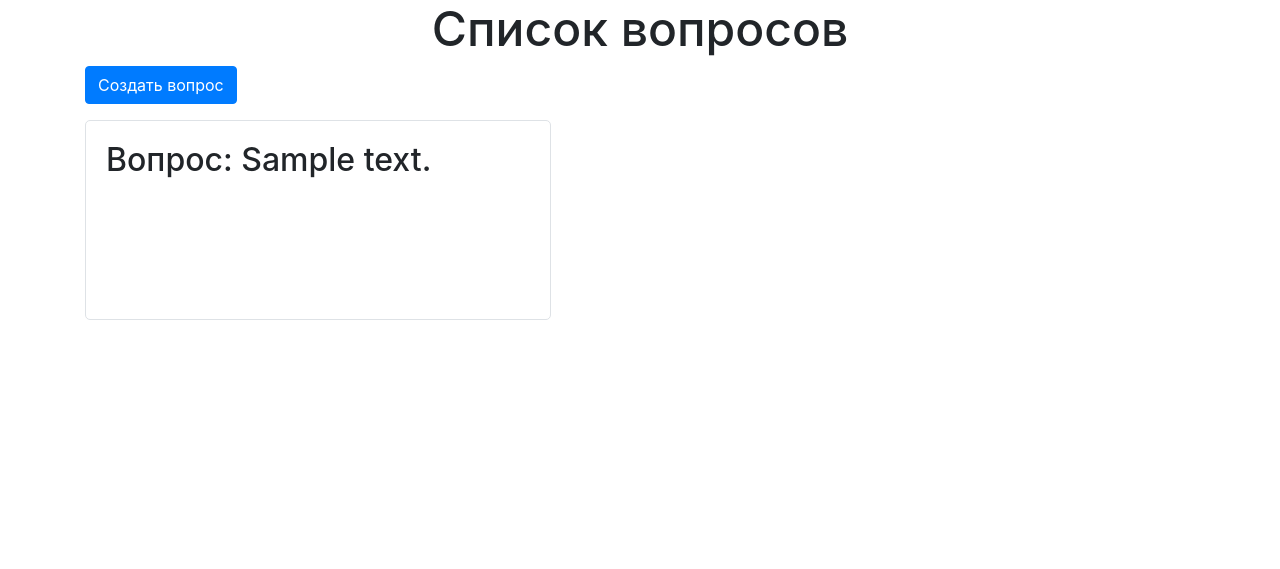
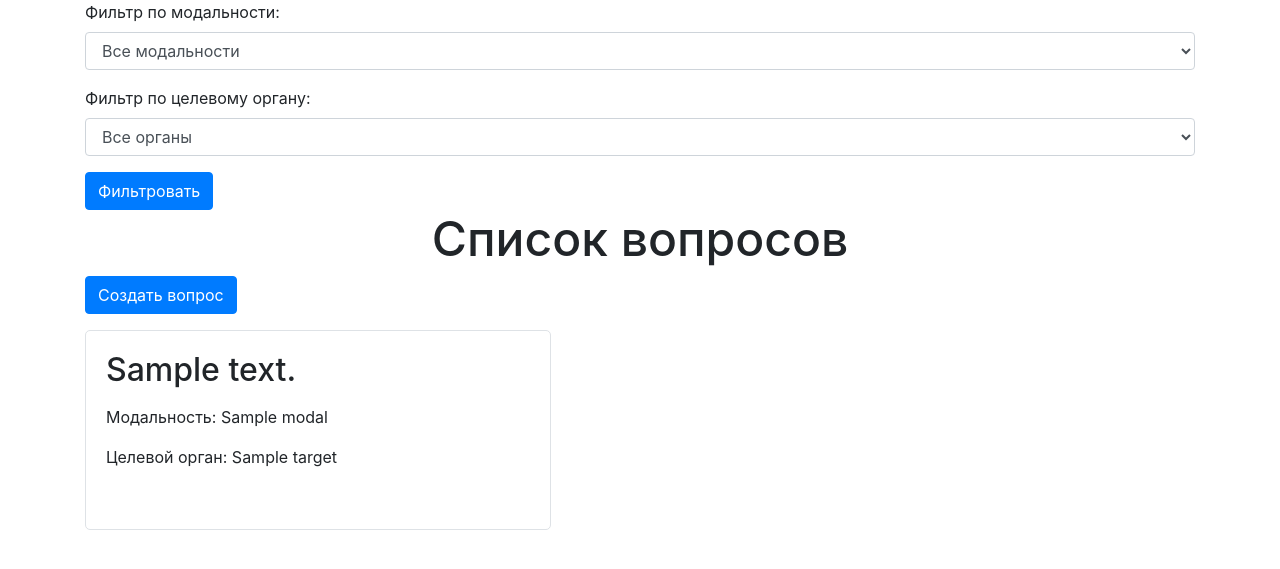
Before and after one commit to VadimKirillov/TelemedAI_Testing_System, a Flask app: page /question in a window 1280 px wide. Shown: the part 56-625 px from the top of the page. Run offline with Flask 3, Linux system fonts and the light colour scheme; tables that the repository leaves empty hold one stand-in row (values such as "Sample post"); some libraries are stand-ins or nearby versions.

Commit message:
delete + filter + start_db_tests

```diff
--- a/app.py
+++ b/app.py
@@ -37,11 +37,32 @@ def tests():
     return render_template("tests.html")
 
 
-@app.route("/question")
+@app.route("/question", methods=["GET"])
 def display_questions():
-    # Загрузите данные из базы данных, например, список всех вопросов
-    questions = Question.query.all()
-    return render_template("question.html", questions=questions)
+    modal_id = request.args.get("modal")
+    target_body_id = request.args.get("target_body")
+
+    questions = Question.query
+
+    if modal_id:
+        questions = questions.filter(Question.modality_id == modal_id)
+
+    if target_body_id:
+        questions = questions.filter(Question.target_body_id == target_body_id)
+
+    questions = questions.all()
+
+    modals = Modal.query.all()
+    target_bodies = Target.query.all()
+
+    return render_template(
+        "question.html",
+        questions=questions,
+        modals=modals,
+        target_bodies=target_bodies,
+        current_modal=modal_id,
+        current_target_body=target_body_id,
+    )
 
 
 @app.route("/question/<int:question_id>")
@@ -52,6 +73,20 @@ def display_question(question_id):
     answers = Answer.query.filter_by(id_question=question_id).all()
     return render_template("question_detail.html", question=question, answers=answers)
 
+@app.route("/delete_question/<int:question_id>", methods=["POST"])
+def delete_question(question_id):
+    question = Question.query.get(question_id)
+    if question:
+        # Удалить связанные ответы
+        answers = Answer.query.filter_by(id_question=question_id).all()
+        for answer in answers:
+            db.session.delete(answer)
+
+        # Удалить вопрос
+        db.session.delete(question)
+        db.session.commit()
+
+    return redirect(url_for("display_questions"))
 
 @app.route("/create_question", methods=["GET", "POST"])
 def create_question():
@@ -83,13 +118,20 @@ def create_question():
 
         # Создаем ответы и сохраняем их в базе данных
         for text, is_correct in zip(answer_texts, correct_answers):
-
             is_correct_bool = is_correct.lower() == 'true'
             print(text, is_correct, is_correct_bool)
             answer = Answer(name=text, is_correct=is_correct_bool, question_answ=question_answ)
             db.session.add(answer)
 
         db.session.commit()
+
+        # test = Test(name='Тест 1', description='Описание теста', duration=60)
+
+        # test.questions.append(question)
+
+        # db.session.add(test)
+        # db.session.commit()
+
         return redirect(url_for("create_question"))
 
     else:
--- a/config/config.json
+++ b/config/config.json
@@ -1,7 +1,7 @@
 {
-    "DB_NAME": "students",
+    "DB_NAME": "",
     "DB_USER": "postgres",
-    "DB_PASSWORD": "133705",
+    "DB_PASSWORD": "",
     "DB_HOST": "localhost",
     "DB_PORT": "5432"
 }
--- a/database.py
+++ b/database.py
@@ -1,7 +1,7 @@
 from models import db
 from sqlalchemy import inspect
 
-
+# TODO проверить все таблицы
 def create_tables_if_not_exist():
     connection = db.engine.connect()
     inspector = inspect(connection)
--- a/templates/question.html
+++ b/templates/question.html
@@ -13,12 +13,13 @@
             padding: 20px;
             margin-bottom: 20px;
             transition: box-shadow 0.3s ease;
-            width: calc(90% - 20px); /* Устанавливаем ширину в 50% от родительского элемента с вычетом отступа */
-            height: 200px; /* Устанавливаем высоту */
-            margin-right: 20px; /* Добавляем отступ справа */
-            margin-bottom: 20px; /* Добавляем отступ снизу */
-            display: inline-block; /* Устанавливаем блочный вид, чтобы размещать в ряд */
-            vertical-align: top; /* Выравниваем по верхнему краю */
+            width: calc(90% - 20px);
+            height: 200px;
+            margin-right: 20px;
+            margin-bottom: 20px;
+            display: inline-block;
+            vertical-align: top;
+            position: relative; /* Добавляем относительное позиционирование для кнопки удаления */
         }
 
         .question-card:hover {
@@ -29,20 +30,52 @@
             color: inherit;
             text-decoration: none;
         }
+
+        .delete-button {
+            position: absolute; /* Используем абсолютное позиционирование для кнопки удаления */
+            top: 10px; /* Отступ сверху */
+            left: 10px; /* Отступ слева */
+        }
     </style>
 </head>
 <body>
     {% include 'top_menu.html' %}
     <div class="container">
+        <form method="GET" action="{{ url_for('display_questions') }}">
+    <div class="form-group">
+        <label for="modal">Фильтр по модальности:</label>
+        <select class="form-control" id="modal" name="modal">
+            <option value="">Все модальности</option>
+            {% for modal in modals %}
+            <option value="{{ modal.id }}" {% if current_modal == modal.id %}selected{% endif %}>{{ modal.name }}</option>
+            {% endfor %}
+        </select>
+    </div>
+
+    <div class="form-group">
+        <label for="target_body">Фильтр по целевому органу:</label>
+        <select class="form-control" id="target_body" name="target_body">
+            <option value="">Все органы</option>
+            {% for target_body in target_bodies %}
+            <option value="{{ target_body.id }}" {% if current_target_body == target_body.id %}selected{% endif %}>{{ target_body.name }}</option>
+            {% endfor %}
+        </select>
+    </div>
+
+    <button type="submit" class="btn btn-primary">Фильтровать</button>
+</form>
         <h1>Список вопросов</h1>
         <a href="/create_question" class="btn btn-primary mb-3">Создать вопрос</a>
         <div class="row">
             {% for question in questions %}
-                <div class="col-md-6 mb-3"> <!-- Устанавливаем отступ между колонками -->
+                <div class="col-md-6 mb-3">
                     <a href="/question/{{ question.id }}" class="question-link">
                         <div class="question-card">
-                            <h4>Вопрос: {{ question.text }}</h4>
+<!--                            <button class="btn btn-danger btn-sm delete-button">Удалить</button>-->
+                            <h4>{{ question.text }}</h4>
                             <p>{{ question.title }}</p>
+                            <p>Модальность: {{ question.modality.name }}</p>
+                            <p>Целевой орган: {{ question.target_body.name }}</p>
                         </div>
                     </a>
                 </div>
--- a/templates/question_detail.html
+++ b/templates/question_detail.html
@@ -17,7 +17,6 @@
             <p>Модальность: {{ question.modality.name }}</p>
             <p>Целевой орган: {{ question.target_body.name }}</p>
         </div>
-
         <div>
             <h4>Варианты ответа:</h4>
             <ul>
@@ -26,6 +25,9 @@
                 {% endfor %}
             </ul>
         </div>
+        <form action="{{ url_for('delete_question', question_id=question.id) }}" method="post">
+            <button type="submit" class="btn btn-danger">Удалить вопрос</button>
+        </form>
     </div>
 </body>
 </html>
```
Also changed, not shown: models.py (+16 -1 lines).
